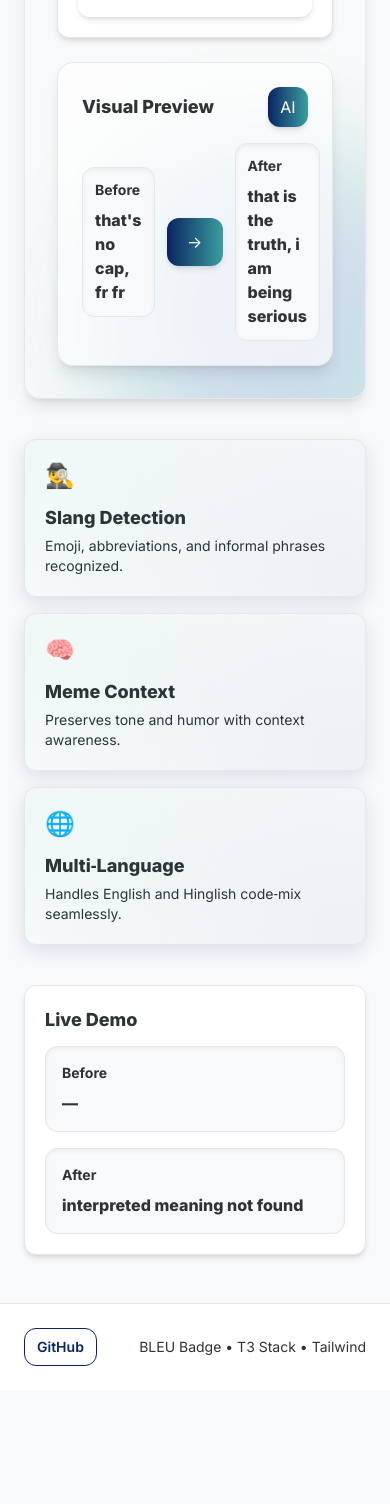
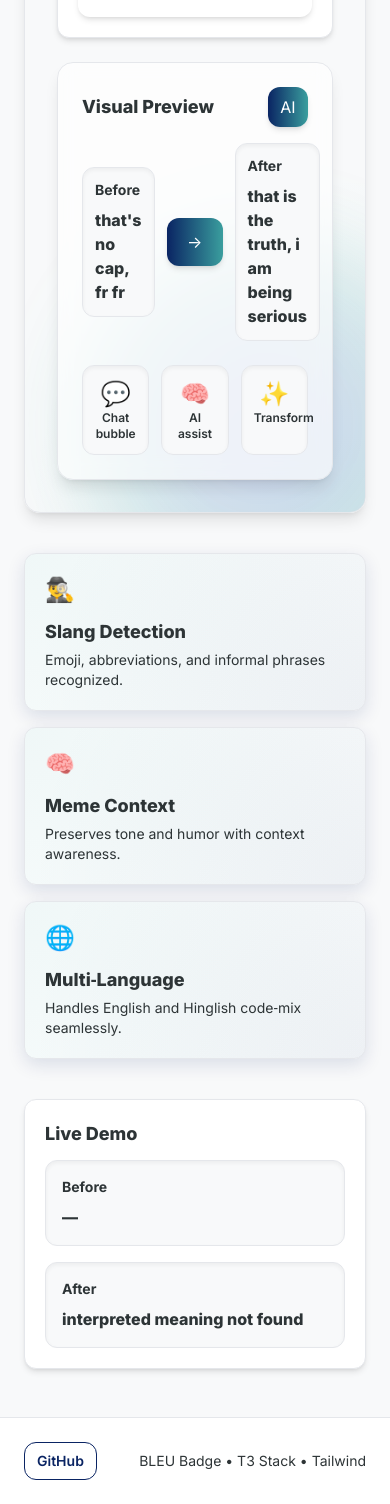
Before and after one commit to neeraj214/cross-language-meme-slang-translator, a Next.js app in the folder web/: page / in a window 390 px wide. Shown: the part 1379-2883 px from the top of the page. Before the commit the page ends 2769 px from the top, so only its background shows below. Built offline with nearby package versions, Linux system fonts and the light colour scheme.

Commit message:
feat(animation): add section reveal on scroll for features and demo

```diff
--- a/web/app/page.tsx
+++ b/web/app/page.tsx
@@ -6,15 +6,35 @@ import TranslatorInput from '@/components/TranslatorInput'
 import FeatureCard from '@/components/FeatureCard'
 import DemoShowcase from '@/components/DemoShowcase'
 import TrustBadge from '@/components/TrustBadge'
+import { useEffect, useRef } from 'react'
 
 export default function Page() {
   const [input, setInput] = useState('')
   const [dir, setDir] = useState<'forward' | 'reverse'>('forward')
+  const featuresRef = useRef<HTMLDivElement | null>(null)
+  const demoRef = useRef<HTMLDivElement | null>(null)
 
   const onTranslate = (text: string, d: 'forward' | 'reverse') => {
     setInput(text)
     setDir(d)
   }
+
+  useEffect(() => {
+    const targets = [featuresRef.current, demoRef.current].filter(Boolean) as HTMLElement[]
+    const observer = new IntersectionObserver(
+      (entries) => {
+        entries.forEach((e) => {
+          if (e.isIntersecting) {
+            e.target.classList.add('animate-fade-up')
+            observer.unobserve(e.target)
+          }
+        })
+      },
+      { threshold: 0.12 }
+    )
+    targets.forEach((t) => observer.observe(t))
+    return () => observer.disconnect()
+  }, [])
 
   return (
     <main className="min-h-screen bg-bg">
@@ -60,18 +80,32 @@ export default function Page() {
                     <div className="mt-2 font-extrabold">{dir === 'forward' ? 'that is the truth, i am being serious' : 'slang style sample'}</div>
                   </div>
                 </div>
+                <div className="mt-6 grid grid-cols-3 gap-3">
+                  <div className="rounded-xl border bg-bg p-3 shadow-inner text-center">
+                    <div className="text-2xl">💬</div>
+                    <div className="text-xs font-semibold text-text/70">Chat bubble</div>
+                  </div>
+                  <div className="rounded-xl border bg-bg p-3 shadow-inner text-center">
+                    <div className="text-2xl">🧠</div>
+                    <div className="text-xs font-semibold text-text/70">AI assist</div>
+                  </div>
+                  <div className="rounded-xl border bg-bg p-3 shadow-inner text-center">
+                    <div className="text-2xl">✨</div>
+                    <div className="text-xs font-semibold text-text/70">Transform</div>
+                  </div>
+                </div>
               </div>
             </div>
           </div>
         </div>
 
-        <section className="mt-10 grid grid-cols-1 gap-4 md:grid-cols-3">
+        <section ref={featuresRef} className="mt-10 grid grid-cols-1 gap-4 md:grid-cols-3 opacity-0">
           <FeatureCard icon={<span>🕵️‍♂️</span>} title="Slang Detection" description="Emoji, abbreviations, and informal phrases recognized." className="md:col-span-2" />
           <FeatureCard icon={<span>🧠</span>} title="Meme Context" description="Preserves tone and humor with context awareness." />
           <FeatureCard icon={<span>🌐</span>} title="Multi‑Language" description="Handles English and Hinglish code‑mix seamlessly." />
         </section>
 
-        <section className="mt-10">
+        <section ref={demoRef} className="mt-10 opacity-0">
           <DemoShowcase input={input} direction={dir} />
         </section>
       </section>
```
